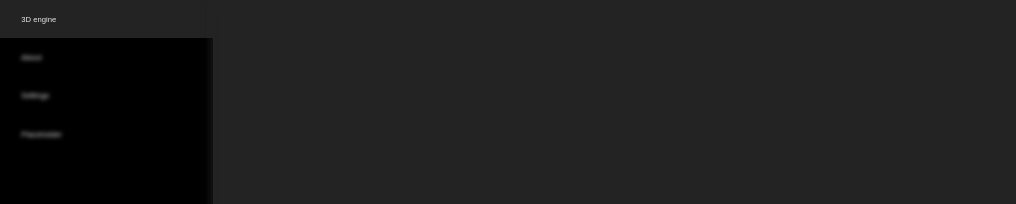
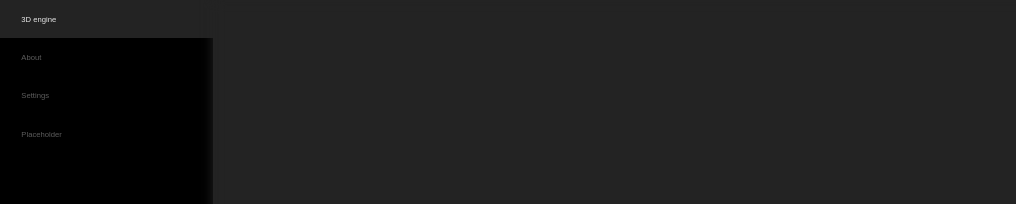
Before and after one commit to JielingYang/HomePageProject, a React app in the folder react-client/: page / in a window 1280 px wide. Shown: the top 204 px of the page, without its empty margins (0-1016 px from the left). Built offline with nearby package versions, Linux system fonts and the light colour scheme; the HTML template or start-up script is replaced by a standard one.

Commit message:
add transition for main menu items

```diff
--- a/react-client/src/actionCreators/mainMenuActions.js
+++ b/react-client/src/actionCreators/mainMenuActions.js
@@ -2,6 +2,8 @@
 /* This kind of actions do not send new data directly to reducer            */
 /* They check on new data to decide whether to call updating actions or not */
 /* ************************************************************************ */
+
+import BaseModelWithState from "../classes/BaseModelWithState";
 
 export const mainMenuAction_requestToInitializeMainMenuItemModels = (mainMenuItemsIndices: Array<number>) =>
 {
@@ -11,6 +13,21 @@ export const mainMenuAction_requestToInitializeMainMenuItemModels = (mainMenuIte
         {
             dispatch(mainMenuAction_initializeMainMenuItemModels(mainMenuItemsIndices));
         }
+    }
+};
+
+export const mainMenuAction_requestToSelectMainMenuItem = (mainMenuItemIndex: number) =>
+{
+    return (dispatch, getState) =>
+    {
+        let mainMenuItems: Array<BaseModelWithState> = getState().mainMenuState.mainMenuItemModels;
+        mainMenuItems.forEach((model: BaseModelWithState, index: number) =>
+        {
+            if ((index !== mainMenuItemIndex && model.getIsSelected()) || (index === mainMenuItemIndex && !model.getIsSelected()))
+            {
+                dispatch(mainMenuAction_mouseClicksMainMenuItem(index));
+            }
+        })
     }
 };
 
@@ -33,7 +50,7 @@ const mainMenuAction_initializeMainMenuItemModels = (mainMenuItemsIndices: Array
     };
 };
 
-export const mainMenuAction_mouseClicksMainMenuItem = (mainMenuItemIndex: number) =>
+const mainMenuAction_mouseClicksMainMenuItem = (mainMenuItemIndex: number) =>
 {
     return {
         type: MAIN_MENU_ACTION_TYPE.MAIN_MENU_ACTION_MOUSE_CLICKS_MAIN_MENU_ITEM,
--- a/react-client/src/components/basePanelSubComponents/MainMenu.js
+++ b/react-client/src/components/basePanelSubComponents/MainMenu.js
@@ -6,7 +6,8 @@ import {COMMON_TYPE, MAIN_MENU_ITEMS_TITLES, MAIN_MENU_NAME} from "../../utiliti
 import StyleObject from "../../classes/StyleObject";
 import {BLUR_LEVEL, MAIN_MENU_ITEMS_HEIGHT} from "../../utilities/CONSTANTS_NUMBER";
 import BaseModelWithState from "../../classes/BaseModelWithState";
-import {mainMenuAction_mouseClicksMainMenuItem, mainMenuAction_mouseEntersMainMenuItem, mainMenuAction_mouseLeavesMainMenuItem} from "../../actionCreators/mainMenuActions";
+import {mainMenuAction_requestToSelectMainMenuItem, mainMenuAction_mouseEntersMainMenuItem, mainMenuAction_mouseLeavesMainMenuItem} from "../../actionCreators/mainMenuActions";
+import {TRANSITION_TIME_NORMAL} from "../../utilities/CONSTANTS_TIME";
 
 type MainMenuPropsType = {
     /* Values from parent */
@@ -16,7 +17,7 @@ type MainMenuPropsType = {
     mainMenuItemBackgroundColor_default: string,
     mainMenuItemBackgroundColor_hover: string,
     /* Functions from matchDispatchToProps() */
-    mainMenuAction_mouseClicksMainMenuItem: Function,
+    mainMenuAction_requestToSelectMainMenuItem: Function,
     mainMenuAction_mouseEntersMainMenuItem: Function,
     mainMenuAction_mouseLeavesMainMenuItem: Function,
 }
@@ -36,21 +37,31 @@ const MainMenu = (props: MainMenuPropsType) =>
     {
         let isMouseOver: boolean = menuItemModel.getMouseHover();
         let isSelected: boolean = menuItemModel.getIsSelected();
-        let mainMenuItemsBackgroundColor: string = isMouseOver
-            ? props.mainMenuItemBackgroundColor_hover
-            : isSelected
-                                                       ? props.mainMenuItemBackgroundColor_selected
-                                                       : props.mainMenuItemBackgroundColor_default;
-        let blur: BLUR_LEVEL = isSelected
-            ? BLUR_LEVEL.NONE
-            : BLUR_LEVEL.EXTREMELY_LIGHT;
+        let mainMenuItemsBackgroundColor: string = isSelected
+                                                   ? props.mainMenuItemBackgroundColor_selected
+                                                   : isMouseOver
+                                                     ? props.mainMenuItemBackgroundColor_hover
+                                                     : props.mainMenuItemBackgroundColor_default;
+        let blur: BLUR_LEVEL = isSelected || isMouseOver
+                               ? BLUR_LEVEL.NONE
+                               : BLUR_LEVEL.EXTREMELY_LIGHT;
+        let opacity: number = isSelected
+                              ? 1
+                              : isMouseOver
+                                ? 0.7
+                                : 0.4;
 
         let mainMenuItemStyleObject: StyleObject = mainMenuItemsCommonStyleObject.clone()
             .setBackgroundColor(mainMenuItemsBackgroundColor)
-            .setBlur(blur);
+            .setOpacity(opacity)
+            // .setBlur(blur)
+            // .addTransition("filter", TRANSITION_TIME_NORMAL)
+            .addTransition("background-color", TRANSITION_TIME_NORMAL)
+            .addTransition("opacity", TRANSITION_TIME_NORMAL);
 
-        return <div style={mainMenuItemStyleObject.getStyle()}
-                    onClick={() => props.mainMenuAction_mouseClicksMainMenuItem(index)}
+        return <div key={index}
+                    style={mainMenuItemStyleObject.getStyle()}
+                    onClick={() => props.mainMenuAction_requestToSelectMainMenuItem(index)}
                     onMouseEnter={() => props.mainMenuAction_mouseEntersMainMenuItem(index)}
                     onMouseLeave={() => props.mainMenuAction_mouseLeavesMainMenuItem(index)}>
             <div style={mainMenuItemsTitleTextWrapperStyleObject.getStyle()}>{MAIN_MENU_ITEMS_TITLES[index]}</div>
@@ -75,7 +86,7 @@ const mapStateToProps = (store) =>
 const matchDispatchToProps = (dispatch) =>
 {
     return bindActionCreators({
-        mainMenuAction_mouseClicksMainMenuItem: mainMenuAction_mouseClicksMainMenuItem,
+        mainMenuAction_requestToSelectMainMenuItem: mainMenuAction_requestToSelectMainMenuItem,
         mainMenuAction_mouseEntersMainMenuItem: mainMenuAction_mouseEntersMainMenuItem,
         mainMenuAction_mouseLeavesMainMenuItem: mainMenuAction_mouseLeavesMainMenuItem,
     }, dispatch);
--- a/react-client/src/reducers/appReducer.js
+++ b/react-client/src/reducers/appReducer.js
@@ -4,7 +4,7 @@ import {APP_ACTION_TYPE} from "../actionCreators/appActions";
 import {APP_REFRESHING_TIME_GAP} from "../utilities/CONSTANTS_TIME";
 import {APP_NAME} from "../utilities/CONSTANTS_STRING";
 import numberIdGenerator from "../classes/NumberIdGenerator";
-import {BLACK, BLACK_TRANSPARENT_00, BLACK_TRANSPARENT_10, BLACK_TRANSPARENT_50, BLACK_TRANSPARENT_90, CONSOLE_FONT_YELLOW, ENGINE_BASIC_COLOR_DARK_THEME, GREY_DARK, GREY_HEAVY, GREY_LIGHT, WHITE, WHITE_TRANSPARENT_50, WHITE_TRANSPARENT_90, YELLOW, YELLOW_DARK_1, YELLOW_DARK_2, YELLOW_LIGHT_1, YELLOW_LIGHT_3} from "../utilities/CONSTANTS_COLOR";
+import {BLACK, BLACK_TRANSPARENT_00, BLACK_TRANSPARENT_10, BLACK_TRANSPARENT_50, BLACK_TRANSPARENT_90, CONSOLE_FONT_YELLOW, ENGINE_BASIC_COLOR_DARK_THEME, GREY_DARK, GREY_EXTREME_DARK, GREY_HEAVY, GREY_LIGHT, WHITE, WHITE_TRANSPARENT_50, WHITE_TRANSPARENT_90, YELLOW, YELLOW_DARK_1, YELLOW_DARK_2, YELLOW_LIGHT_1, YELLOW_LIGHT_3} from "../utilities/CONSTANTS_COLOR";
 import {INDEX} from "../utilities/CONSTANTS_NUMBER";
 import BaseModelWithStateAndShape from "../classes/BaseModelWithStateAndShape";
 
--- a/react-client/src/utilities/CONSTANTS_COLOR.js
+++ b/react-client/src/utilities/CONSTANTS_COLOR.js
@@ -30,6 +30,7 @@ export const GREY_LIGHT = "rgb(200,200,200)";
 export const GREY_MEDIUM = "rgb(145,145,145)";
 export const GREY_HEAVY = "rgb(90,90,90)";
 export const GREY_DARK = "rgb(35,35,35)";
+export const GREY_EXTREME_DARK = "rgb(25,25,25)";
 
 export const YELLOW = "rgb(255,255,0)";
 export const YELLOW_LIGHT_1 = "rgb(255,255,200)";
```
Also changed, not shown: react-client/src/components/ContentPanel.js (+4 -3 lines), react-client/src/classes/StyleObject.js (indentation only).
